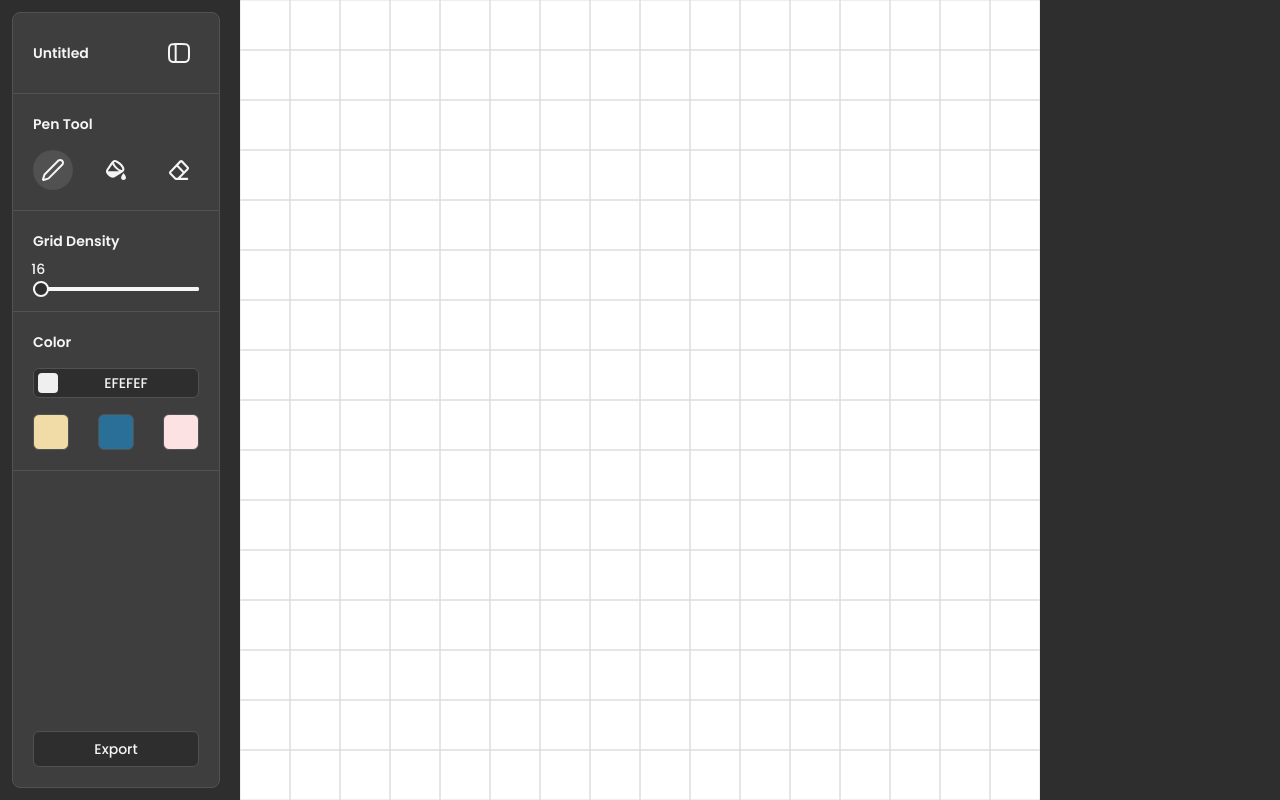
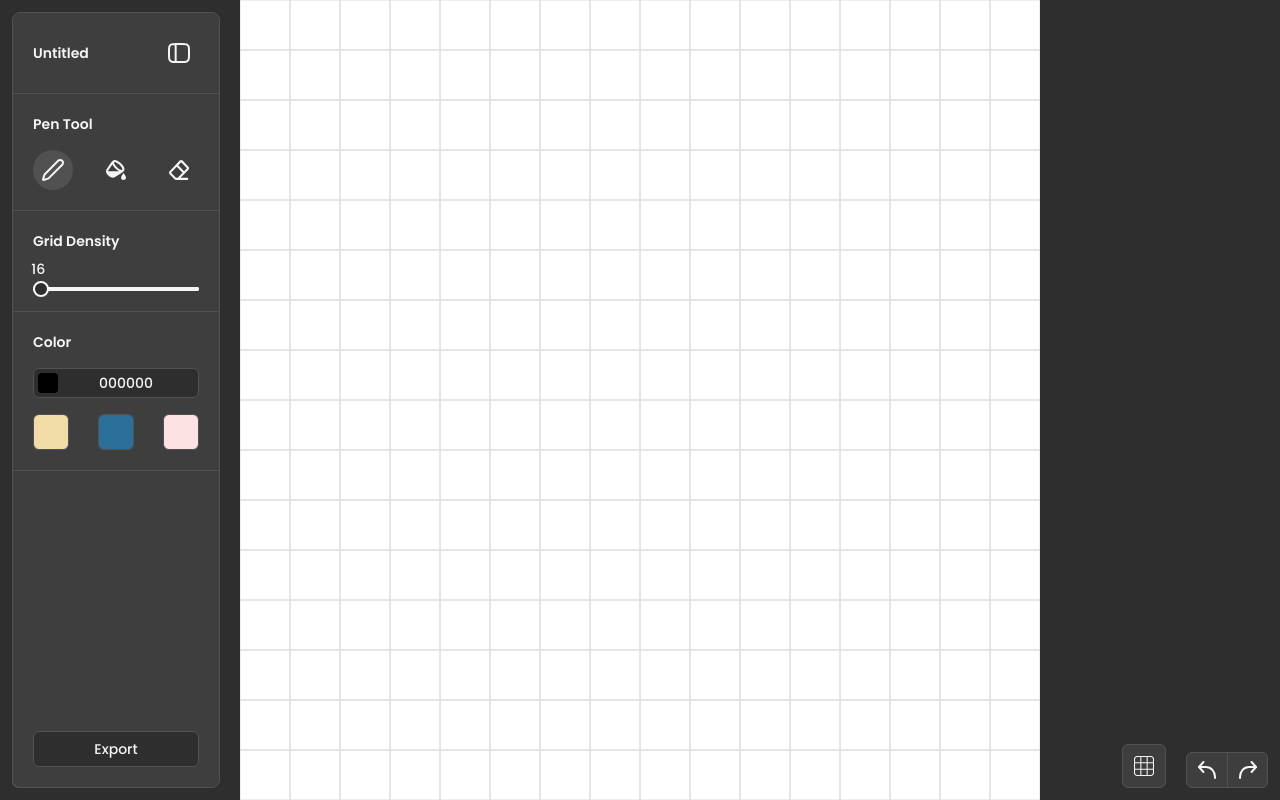
Before and after one commit to Charlesss-0/pixels-sketch-v2, a Next.js app: page / in a window 1280 px wide. Built offline with nearby package versions, Linux system fonts and the light colour scheme.

Commit message:
refactor(canvas): separate drawing logic into a hook
- add another canvas element to handle the grid view
- move sidebar element states into zustand store
- use zustand store values to update the canvas
- add zoom, undo, redo, and grid buttons

```diff
--- a/src/components/icons/index.tsx
+++ b/src/components/icons/index.tsx
@@ -75,3 +75,112 @@ export function PaintBucket(): React.ReactNode {
 		</svg>
 	)
 }
+
+export function Undo(): React.ReactNode {
+	return (
+		<svg
+			width="18"
+			height="18"
+			viewBox="0 0 18 18"
+			fill="none"
+			xmlns="http://www.w3.org/2000/svg"
+			className="stroke-light-900"
+		>
+			<path
+				d="M5.44444 1L1 6L5.44444 11"
+				strokeWidth="2"
+				strokeLinecap="round"
+				strokeLinejoin="round"
+			/>
+			<path
+				d="M1 6H8.11111C13.0204 6 17 10.477 17 16V17"
+				strokeWidth="2"
+				strokeLinecap="round"
+				strokeLinejoin="round"
+			/>
+		</svg>
+	)
+}
+
+export function Redo(): React.ReactNode {
+	return (
+		<svg
+			width="18"
+			height="18"
+			viewBox="0 0 18 18"
+			fill="none"
+			xmlns="http://www.w3.org/2000/svg"
+			className="stroke-light-900"
+		>
+			<path
+				d="M12.5555 1L17 6L12.5555 11"
+				strokeWidth="2"
+				strokeLinecap="round"
+				strokeLinejoin="round"
+			/>
+			<path
+				d="M17 6H9.88889C4.97956 6 1 10.477 1 16V17"
+				strokeWidth="2"
+				strokeLinecap="round"
+				strokeLinejoin="round"
+			/>
+		</svg>
+	)
+}
+
+export function Grid(): React.ReactNode {
+	return (
+		<svg
+			width="20"
+			height="20"
+			viewBox="0 0 20 20"
+			fill="none"
+			xmlns="http://www.w3.org/2000/svg"
+			className="fill-light-900"
+		>
+			<path d="M3.15789 0H16.8421C17.6796 0 18.4829 0.332706 19.0751 0.924926C19.6673 1.51715 20 2.32037 20 3.15789V16.8421C20 17.6796 19.6673 18.4829 19.0751 19.0751C18.4829 19.6673 17.6796 20 16.8421 20H3.15789C2.32037 20 1.51715 19.6673 0.924926 19.0751C0.332706 18.4829 0 17.6796 0 16.8421V3.15789C0 2.32037 0.332706 1.51715 0.924926 0.924926C1.51715 0.332706 2.32037 0 3.15789 0ZM3.15789 1.05263C2.59954 1.05263 2.06406 1.27444 1.66925 1.66925C1.27444 2.06406 1.05263 2.59954 1.05263 3.15789V6.31579H6.31579V1.05263H3.15789ZM1.05263 16.8421C1.05263 17.4005 1.27444 17.9359 1.66925 18.3308C2.06406 18.7256 2.59954 18.9474 3.15789 18.9474H6.31579V13.6842H1.05263V16.8421ZM6.31579 7.36842H1.05263V12.6316H6.31579V7.36842ZM16.8421 18.9474C17.4005 18.9474 17.9359 18.7256 18.3308 18.3308C18.7256 17.9359 18.9474 17.4005 18.9474 16.8421V13.6842H13.6842V18.9474H16.8421ZM18.9474 7.36842H13.6842V12.6316H18.9474V7.36842ZM18.9474 3.15789C18.9474 2.59954 18.7256 2.06406 18.3308 1.66925C17.9359 1.27444 17.4005 1.05263 16.8421 1.05263H13.6842V6.31579H18.9474V3.15789ZM7.36842 1.05263V6.31579H12.6316V1.05263H7.36842ZM7.36842 18.9474H12.6316V13.6842H7.36842V18.9474ZM12.6316 7.36842H7.36842V12.6316H12.6316V7.36842Z" />
+		</svg>
+	)
+}
+
+export function GridNone(): React.ReactNode {
+	return (
+		<svg width="22" height="22" viewBox="0 0 22 22" fill="none" xmlns="http://www.w3.org/2000/svg">
+			<path
+				d="M4.15789 1H17.8421C18.6796 1 19.4829 1.33271 20.0751 1.92493C20.6673 2.51715 21 3.32037 21 4.15789V17.8421C21 18.6796 20.6673 19.4829 20.0751 20.0751C19.4829 20.6673 18.6796 21 17.8421 21H4.15789C3.32037 21 2.51715 20.6673 1.92493 20.0751C1.33271 19.4829 1 18.6796 1 17.8421V4.15789C1 3.32037 1.33271 2.51715 1.92493 1.92493C2.51715 1.33271 3.32037 1 4.15789 1ZM4.15789 2.05263C3.59954 2.05263 3.06406 2.27444 2.66925 2.66925C2.27444 3.06406 2.05263 3.59954 2.05263 4.15789V7.31579H7.31579V2.05263H4.15789ZM2.05263 17.8421C2.05263 18.4005 2.27444 18.9359 2.66925 19.3308C3.06406 19.7256 3.59954 19.9474 4.15789 19.9474H7.31579V14.6842H2.05263V17.8421ZM7.31579 8.36842H2.05263V13.6316H7.31579V8.36842ZM17.8421 19.9474C18.4005 19.9474 18.9359 19.7256 19.3308 19.3308C19.7256 18.9359 19.9474 18.4005 19.9474 17.8421V14.6842H14.6842V19.9474H17.8421ZM19.9474 8.36842H14.6842V13.6316H19.9474V8.36842ZM19.9474 4.15789C19.9474 3.59954 19.7256 3.06406 19.3308 2.66925C18.9359 2.27444 18.4005 2.05263 17.8421 2.05263H14.6842V7.31579H19.9474V4.15789ZM8.36842 2.05263V7.31579H13.6316V2.05263H8.36842ZM8.36842 19.9474H13.6316V14.6842H8.36842V19.9474ZM13.6316 8.36842H8.36842V13.6316H13.6316V8.36842Z"
+				fill="#EFEFEF"
+			/>
+			<path d="M1 1L21 21" stroke="#EFEFEF" stroke-linecap="round" />
+		</svg>
+	)
+}
+
+export function Plus(): React.ReactNode {
+	return (
+		<svg
+			width="18"
+			height="18"
+			viewBox="0 0 18 18"
+			fill="none"
+			xmlns="http://www.w3.org/2000/svg"
+			className="stroke-light-900"
+		>
+			<path d="M1 9H17M9 1V17" strokeWidth="2" strokeLinecap="round" strokeLinejoin="round" />
+		</svg>
+	)
+}
+
+export function Minus(): React.ReactNode {
+	return (
+		<svg
+			width="18"
+			height="2"
+			viewBox="0 0 18 2"
+			fill="none"
+			xmlns="http://www.w3.org/2000/svg"
+			className="stroke-light-900"
+		>
+			<path d="M1 1H17" strokeWidth="2" strokeLinecap="round" strokeLinejoin="round" />
+		</svg>
+	)
+}
--- a/src/components/layout/canvas.tsx
+++ b/src/components/layout/canvas.tsx
@@ -1,74 +1,35 @@
 'use client'
 
-import { useEffect, useRef, useState } from 'react'
+import { Grid, GridNone, Minus, Plus, Redo, SidebarToggle, Undo } from '@/components/icons'
 
 import { Button } from '@/components/ui'
-import { SidebarToggle } from '@/components/icons'
 import { useAppStore } from '@/stores'
+import { useCanvas } from '@/hooks'
+import { useState } from 'react'
 
 export default function Canvas(): React.ReactNode {
-	const canvasRef = useRef<HTMLCanvasElement>(null)
-	const { isSidebarOpen, setIsSidebarOpen } = useAppStore()
-	const [isDrawing, setIsDrawing] = useState(false)
+	const { isSidebarOpen, setIsSidebarOpen, isGridEnabled, setIsGridEnabled, fillStyle, gridSize } =
+		useAppStore()
+	const [zoomValue, setZoomValue] = useState<number>(100)
 
-	useEffect(() => {
-		const canvas = canvasRef.current
-		if (!canvas) return
+	const { canvasRef, gridCanvasRef } = useCanvas(isGridEnabled, gridSize, fillStyle)
 
-		const pixelSize = 50
-		const ctx = canvas.getContext('2d')
-		if (!ctx) return
-
-		const drawGrid = (): void => {
-			for (let x = 0; x < canvas.width; x += pixelSize) {
-				for (let y = 0; y < canvas.height; y += pixelSize) {
-					ctx.strokeStyle = '#dddddd'
-					ctx.strokeRect(x, y, pixelSize, pixelSize)
-				}
-			}
-		}
-		drawGrid()
-
-		const getMousePos = (e: MouseEvent): { x: number; y: number } => {
-			const rect = canvas.getBoundingClientRect()
-			const x = Math.floor((e.clientX - rect.left) / pixelSize) * pixelSize
-			const y = Math.floor((e.clientY - rect.top) / pixelSize) * pixelSize
-
-			return { x, y }
-		}
-
-		const handleMouseDown = (e: MouseEvent): void => {
-			setIsDrawing(true)
-			const { x, y } = getMousePos(e)
-			ctx.fillStyle = '#000000'
-			ctx.fillRect(x, y, pixelSize, pixelSize)
-		}
-
-		const handleMouseMove = (e: MouseEvent): void => {
-			if (!isDrawing) return
-			const { x, y } = getMousePos(e)
-			ctx.fillRect(x, y, pixelSize, pixelSize)
-		}
-
-		const handleMouseUp = (): void => {
-			setIsDrawing(false)
-		}
-
-		canvas.addEventListener('mousedown', handleMouseDown)
-		canvas.addEventListener('mousemove', handleMouseMove)
-		canvas.addEventListener('mouseup', handleMouseUp)
-		canvas.addEventListener('mouseleave', handleMouseUp)
-
-		return (): void => {
-			canvas.removeEventListener('mousedown', handleMouseDown)
-			canvas.removeEventListener('mousemove', handleMouseMove)
-			canvas.removeEventListener('mouseup', handleMouseUp)
-			canvas.removeEventListener('mouseleave', handleMouseUp)
-		}
-	}, [isDrawing])
+	const updateZoomValue = (value: number): void => {
+		if (value < 0 || value > 100) return
+		setZoomValue(value)
+	}
 
 	return (
 		<>
+			<canvas
+				ref={gridCanvasRef}
+				width={800}
+				height={800}
+				className="absolute bg-white pointer-events-none"
+			/>
+
+			<canvas ref={canvasRef} width={800} height={800} className="bg-transparent z-10" />
+
 			<Button
 				className="absolute top-3 left-3"
 				variant="ghost"
@@ -78,7 +39,49 @@ export default function Canvas(): React.ReactNode {
 				<SidebarToggle />
 			</Button>
 
-			<canvas ref={canvasRef} width={800} height={800} className="bg-white" />
+			<div className="absolute bottom-3 left-3 flex items-center bg-dark-800 rounded-md border border-neutral-600 gap-2 h-9 overflow-hidden">
+				<Button
+					variant="ghost"
+					size="icon"
+					className="rounded-none"
+					onClick={() => updateZoomValue(zoomValue - 10)}
+				>
+					<Minus />
+				</Button>
+
+				<span className="text-sm text-light-900 font-medium text-center w-[4ch]">{zoomValue}%</span>
+
+				<Button
+					variant="ghost"
+					size="icon"
+					className="rounded-none"
+					onClick={() => updateZoomValue(zoomValue + 10)}
+				>
+					<Plus />
+				</Button>
+			</div>
+
+			<div className="absolute bottom-3 right-3 flex gap-5 items-end">
+				<div className="bg-dark-800 overflow-hidden rounded-md">
+					<Button
+						size="icon"
+						className="bg-transparent hover:bg-light-900/10 h-11 w-11"
+						onClick={() => setIsGridEnabled(!isGridEnabled)}
+					>
+						{isGridEnabled ? <Grid /> : <GridNone />}
+					</Button>
+				</div>
+
+				<div className="bg-dark-800 rounded-md flex items-center justify-between border border-neutral-600 overflow-hidden h-9 divide-x divide-neutral-600">
+					<Button variant="ghost" size="icon" className="rounded-none">
+						<Undo />
+					</Button>
+
+					<Button variant="ghost" size="icon" className="rounded-none">
+						<Redo />
+					</Button>
+				</div>
+			</div>
 		</>
 	)
 }
--- a/src/components/layout/sidebar.tsx
+++ b/src/components/layout/sidebar.tsx
@@ -7,7 +7,7 @@ import { twMerge } from '@/utils/tw-merge'
 import { useAppStore } from '@/stores'
 
 export default function Sidebar(): React.ReactNode {
-	const { isSidebarOpen, setIsSidebarOpen } = useAppStore()
+	const { isSidebarOpen, setIsSidebarOpen, projectName, setProjectName } = useAppStore()
 
 	return (
 		<aside
@@ -20,9 +20,10 @@ export default function Sidebar(): React.ReactNode {
 				<div className="flex items-center justify-between p-5">
 					<input
 						type="text"
-						defaultValue={'Untitled'}
+						defaultValue={projectName}
 						maxLength={50}
 						className="bg-transparent outline-none w-full pr-1 flex-1"
+						onChange={e => setProjectName(e.target.value)}
 					/>
 
 					<Button variant="ghost" size="icon" onClick={() => setIsSidebarOpen(!isSidebarOpen)}>
--- a/src/components/ui/color-selector.tsx
+++ b/src/components/ui/color-selector.tsx
@@ -1,10 +1,10 @@
-import { useMemo, useState } from 'react'
-
 import { Button } from './button'
 import { twMerge } from '@/utils/tw-merge'
+import { useAppStore } from '@/stores'
+import { useMemo } from 'react'
 
 export default function ColorSelector(): React.ReactNode {
-	const [color, setColor] = useState('efefef')
+	const { fillStyle, setFillStyle } = useAppStore()
 	const presetColors = useMemo(() => ['f1dca7', '2a6f97', 'fde2e4'] as const, [])
 
 	return (
@@ -15,17 +15,17 @@ export default function ColorSelector(): React.ReactNode {
 				<div className="flex items-center w-full flex-1">
 					<input
 						type="color"
-						value={`#${color}`}
+						value={`#${fillStyle}`}
 						className="cursor-pointer focus:outline-none"
-						onChange={e => setColor(e.target.value)}
+						onChange={e => setFillStyle(e.target.value)}
 					/>
 
 					<input
 						type="text"
 						maxLength={6}
-						value={color.toUpperCase()}
+						value={fillStyle.toUpperCase()}
 						className="text-sm font-medium w-full bg-transparent outline-none  border-white flex-1 text-center"
-						onChange={e => setColor(e.target.value)}
+						onChange={e => setFillStyle(e.target.value)}
 					/>
 				</div>
 			</div>
@@ -36,10 +36,10 @@ export default function ColorSelector(): React.ReactNode {
 						key={preset}
 						className={twMerge(
 							'h-9 w-9 rounded-md hover:opacity-80 transition-all duration-200',
-							color === preset && 'ring-2 ring-light-900'
+							fillStyle === preset && 'ring-2 ring-light-900'
 						)}
 						style={{ backgroundColor: `#${preset}` }}
-						onClick={() => setColor(preset)}
+						onClick={() => setFillStyle(preset)}
 					/>
 				))}
 			</div>
--- a/src/components/ui/grid-selector.tsx
+++ b/src/components/ui/grid-selector.tsx
@@ -1,7 +1,7 @@
-import { useState } from 'react'
+import { useAppStore } from '@/stores'
 
 export default function GridSelector(): React.ReactNode {
-	const [rangeValue, setRangeValue] = useState<number>(16)
+	const { gridSize, setGridSize } = useAppStore()
 
 	const getThumbPos = (value: number): number => {
 		const min = 16
@@ -22,18 +22,18 @@ export default function GridSelector(): React.ReactNode {
 			<div className="flex flex-col gap-2 items-center w-full relative mt-5">
 				<span
 					className="font-medium text-sm transition-transform absolute -top-7"
-					style={{ left: `calc(${getThumbPos(rangeValue)}% - 10px)` }}
+					style={{ left: `calc(${getThumbPos(gridSize)}% - 10px)` }}
 				>
-					{rangeValue}
+					{gridSize}
 				</span>
 
 				<input
 					type="range"
-					value={rangeValue}
+					value={gridSize}
 					min={16}
 					max={100}
 					className="w-full rounded-full appearance-none cursor-pointer focus:outline-none"
-					onChange={e => setRangeValue(Number(e.target.value))}
+					onChange={e => setGridSize(Number(e.target.value))}
 				/>
 			</div>
 		</div>
--- /dev/null
+++ b/src/hooks/index.ts
@@ -0,0 +1 @@
+export { default as useCanvas } from './use-canvas'
--- a/src/stores/app-store.ts
+++ b/src/stores/app-store.ts
@@ -1,13 +1,41 @@
 import { create } from 'zustand'
 
-type AppStore = {
+type State = {
 	isSidebarOpen: boolean
-	setIsSidebarOpen: (isSidebarOpen: boolean) => void
+	projectName: string
+	penTool: 'pen' | 'paint-bucket' | 'eraser'
+	gridSize: number
+	fillStyle: string
+	isGridEnabled: boolean
 }
 
-const useAppStore = create<AppStore>(set => ({
+type Action = {
+	setIsSidebarOpen: (isSidebarOpen: boolean) => void
+	setProjectName: (projectName: string) => void
+	setPenTool: (penTool: State['penTool']) => void
+	setGridSize: (gridSize: number) => void
+	setFillStyle: (fillStyle: string) => void
+	setIsGridEnabled: (isGridEnabled: boolean) => void
+}
+
+const useAppStore = create<State & Action>(set => ({
 	isSidebarOpen: false,
-	setIsSidebarOpen: (isSidebarOpen): void => set({ isSidebarOpen }),
+	setIsSidebarOpen: (isSidebarOpen: boolean): void => set({ isSidebarOpen }),
+
+	projectName: 'Untitled',
+	setProjectName: (projectName: string): void => set({ projectName }),
+
+	penTool: 'pen',
+	setPenTool: (penTool: State['penTool']): void => set({ penTool }),
+
+	gridSize: 16,
+	setGridSize: (gridSize: number): void => set({ gridSize }),
+
+	fillStyle: '000000',
+	setFillStyle: (fillStyle: string): void => set({ fillStyle }),
+
+	isGridEnabled: true,
+	setIsGridEnabled: (isGridEnabled: boolean): void => set({ isGridEnabled }),
 }))
 
 export default useAppStore
```
Also changed, not shown: src/components/ui/tool-selector.tsx (+7 -6 lines), src/hooks/use-canvas.ts (added, +84 -0 lines), src/hooks/use-debounce.ts (added).
